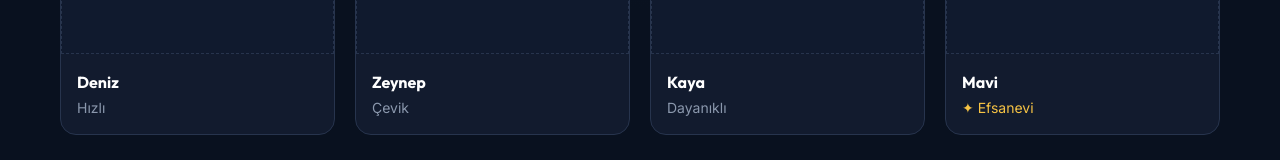
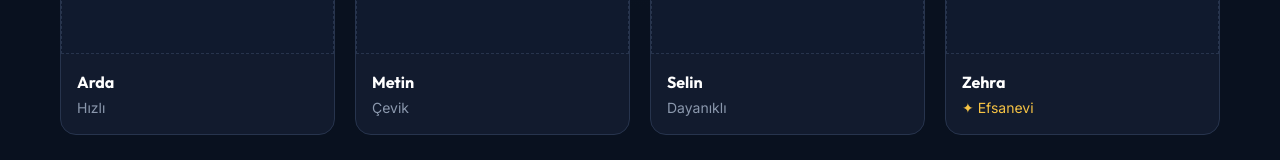
Before and after one commit to resulekremgumus/reggames-web, a Next.js app: page / in a window 1280 px wide. Shown: the part 3515-3675 px from the top of the page. Built offline with nearby package versions, Linux system fonts and the light colour scheme.

Commit message:
Karakter isimlerini guncelle: Arda, Metin, Selin, Zehra

```diff
--- a/src/components/sections/Characters.tsx
+++ b/src/components/sections/Characters.tsx
@@ -2,10 +2,10 @@ import ImagePlaceholder from "@/components/ui/ImagePlaceholder";
 import Reveal from "@/components/ui/Reveal";
 
 const characters = [
-  { name: "Deniz", tag: "Hızlı" },
-  { name: "Zeynep", tag: "Çevik" },
-  { name: "Kaya", tag: "Dayanıklı" },
-  { name: "Mavi", tag: "✦ Efsanevi", legendary: true },
+  { name: "Arda", tag: "Hızlı" },
+  { name: "Metin", tag: "Çevik" },
+  { name: "Selin", tag: "Dayanıklı" },
+  { name: "Zehra", tag: "✦ Efsanevi", legendary: true },
 ];
 
 export default function Characters() {
```
Also changed, not shown: 1 other file (tests, documents, lock files or other folders).
